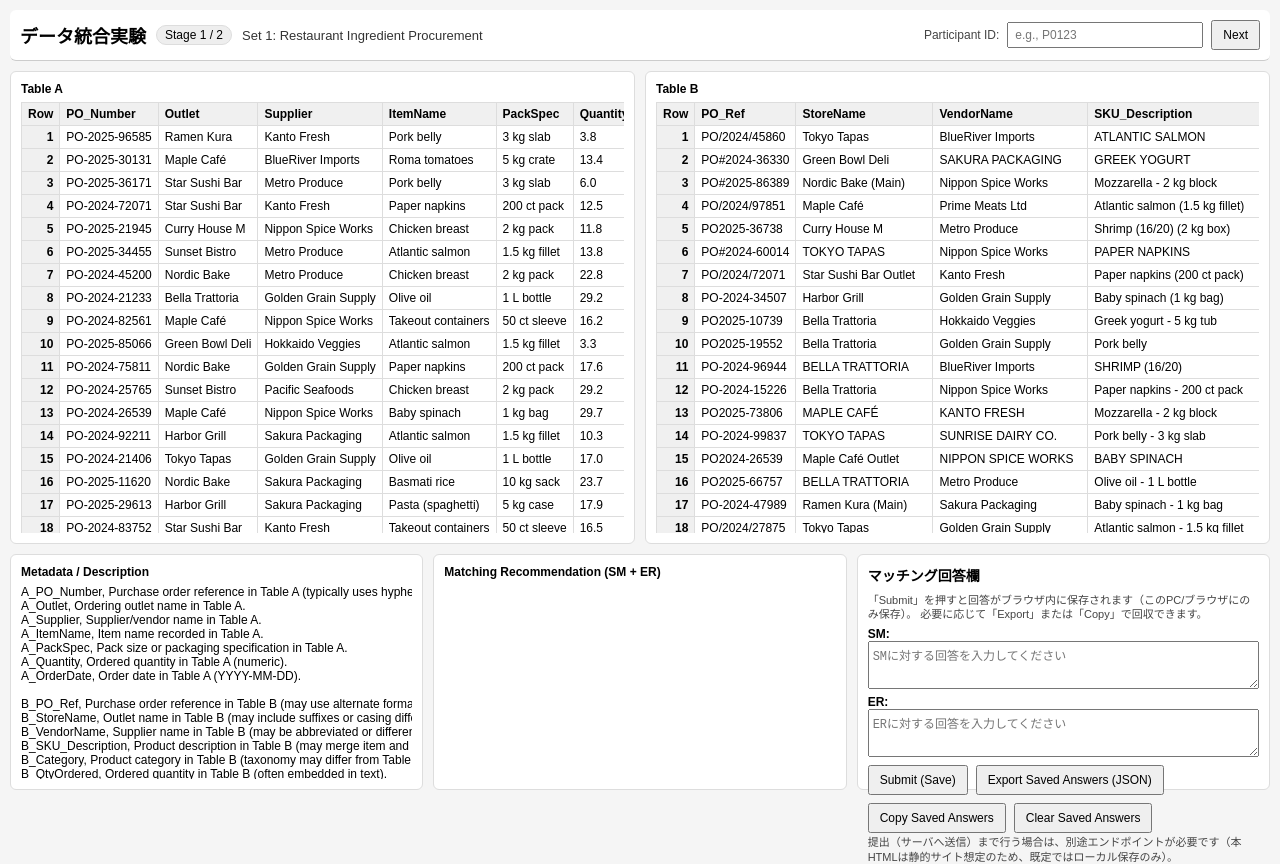
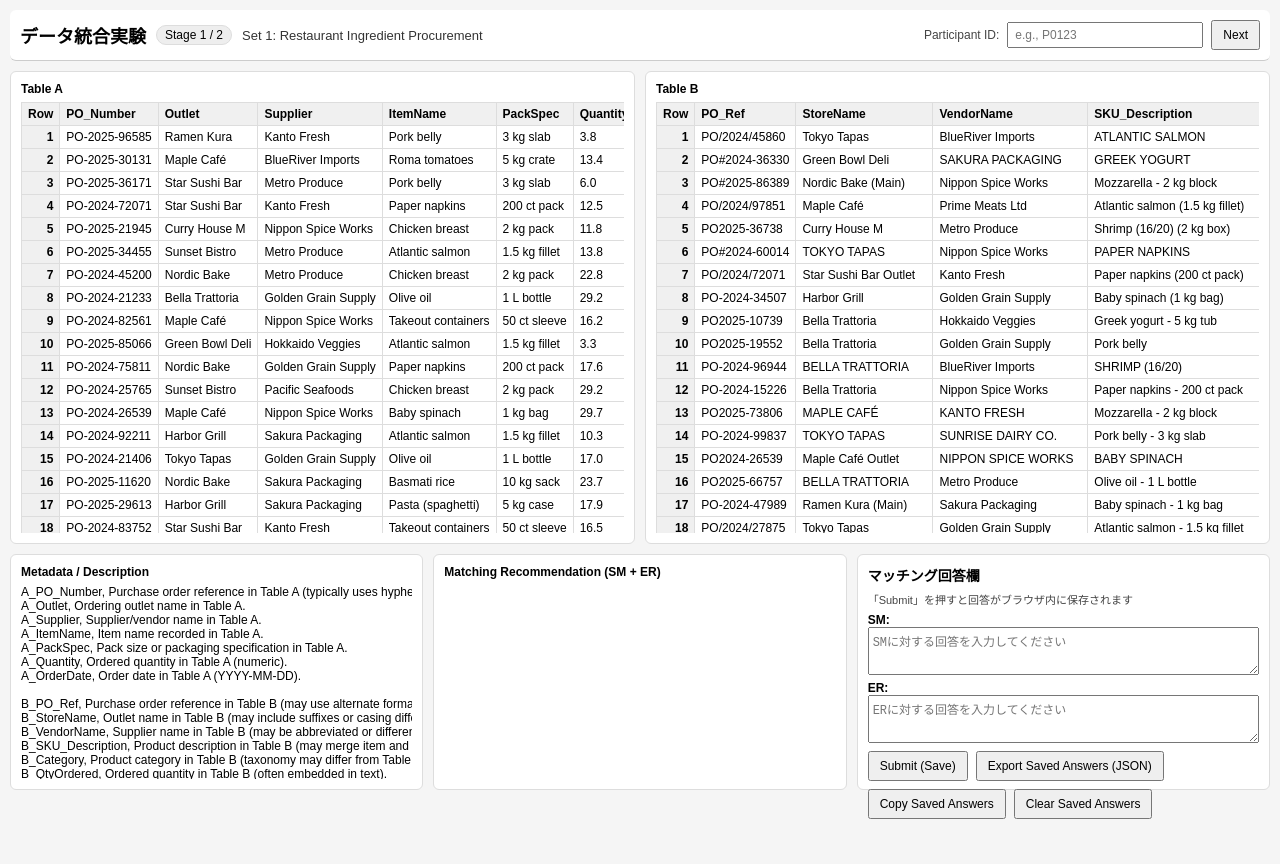
Before and after one commit to YukaHaruki/data-integration-experiment_eye-tracking, a plain HTML site: page index.html in a window 1280 px wide. After the commit the page ends 819 px from the top, so only its background shows below. Drawn offline with Linux system fonts and the light colour scheme.

Commit message:
Simplify submission note in index.html
Removed redundant text about exporting or copying responses.

```diff
--- a/index.html
+++ b/index.html
@@ -260,8 +260,7 @@
         <div class="answer-section">
           <div class="answer-title">マッチング回答欄</div>
           <div class="small-note">
-            「Submit」を押すと回答がブラウザ内に保存されます（このPC/ブラウザにのみ保存）。
-            必要に応じて「Export」または「Copy」で回収できます。
+            「Submit」を押すと回答がブラウザ内に保存されます
           </div>
           <div class="danger-note" id="storageWarning">
             注意: このブラウザでは localStorage が利用できない可能性があります。少なくとも「Copy」を使って回答を控えてください。
@@ -282,7 +281,6 @@
           </div>
 
           <div class="small-note">
-            提出（サーバへ送信）まで行う場合は、別途エンドポイントが必要です（本HTMLは静的サイト想定のため、既定ではローカル保存のみ）。
           </div>
         </div>
       </div>
```
